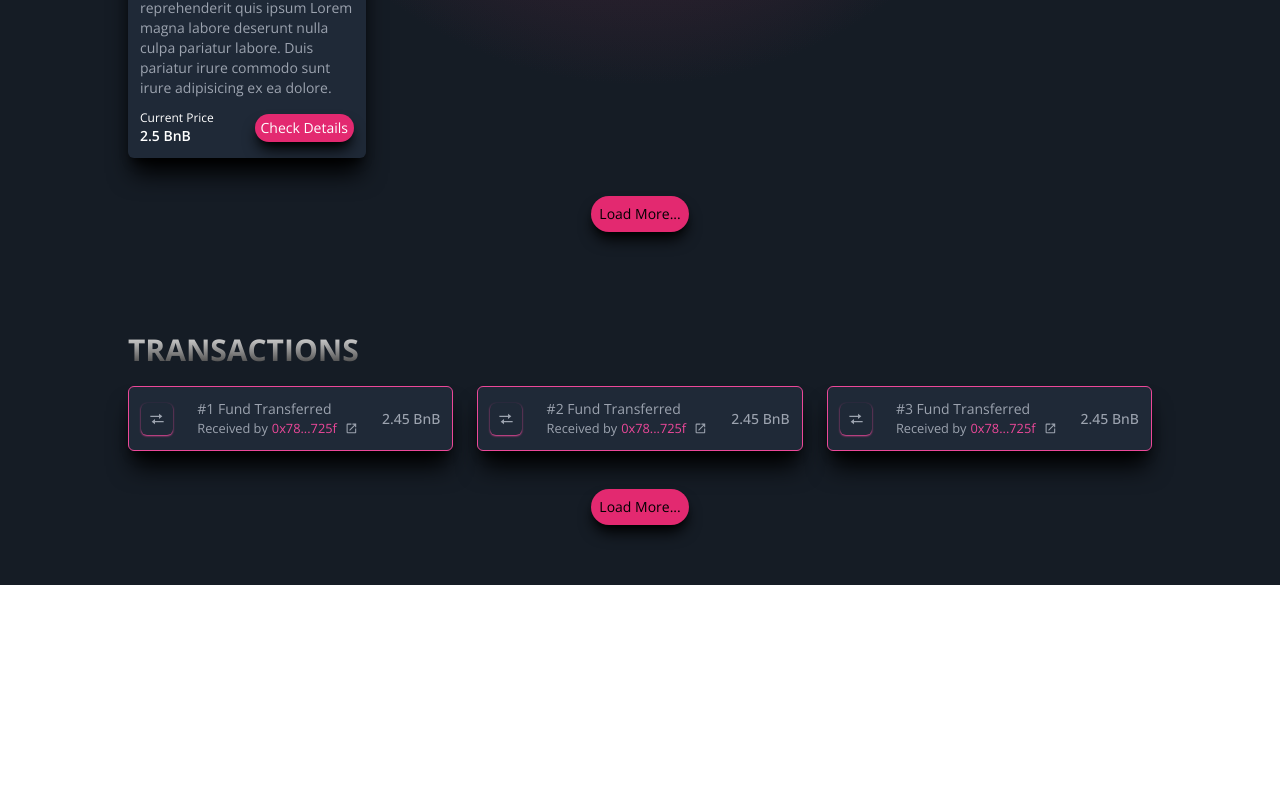
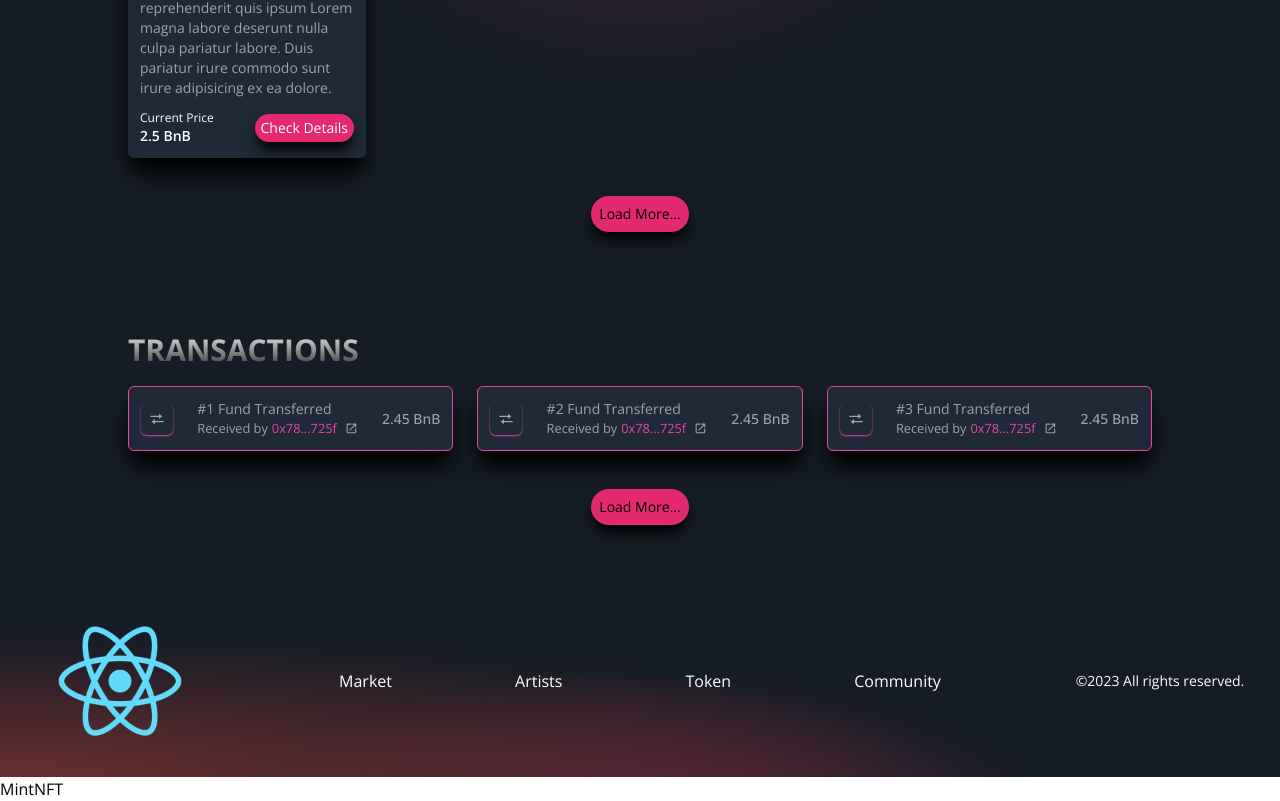
Before and after one commit to jerrymusaga/Reactos-defense, a React (Create React App) app: page / in a window 1280 px wide. Shown: the part 1754-2555 px from the top of the page. Before the commit the page ends 2339 px from the top, so only its background shows below. Built offline with nearby package versions, Linux system fonts and the light colour scheme.

Commit message:
design of footer component and setting up global store

```diff
--- a/src/App.jsx
+++ b/src/App.jsx
@@ -1,6 +1,8 @@
 import ArtWorks from "./components/ArtWorks"
+import Footer from "./components/Footer"
 import Header from "./components/Header"
 import Hero from "./components/Hero"
+import MintNFT from "./components/MintNFT"
 import Transactions from "./components/Transactions"
 
 const App = () => {
@@ -12,6 +14,8 @@
       </div>
       <ArtWorks />
       <Transactions />
+      <Footer />
+      <MintNFT />
     </div>
   )
 }
--- /dev/null
+++ b/src/components/Footer.jsx
@@ -0,0 +1,24 @@
+import logo from '../components/logo192.png'
+
+const Footer = () => {
+  return (
+    <div className='w-full flex flex-col justify-between md:justify-center items-center p-4 gradient-bg-footer'>
+        <div className='w-full flex sm:flex-row flex-col justify-between items-center my-4'>
+            <div className='flex flex-[0.25] justify-center items-center '>
+                <img className='w-32' src={logo} alt='logo' />
+            </div>
+            <div className='flex flex-1 justify-evenly items-center flex-wrap sm:mt-0 mt-5 w-full text-white text-base text-center'>
+                <p className='cursor-pointer mx-2'>Market</p>
+                <p className='cursor-pointer mx-2'>Artists</p>
+                <p className='cursor-pointer mx-2'>Token</p>
+                <p className='cursor-pointer mx-2'>Community</p>
+            </div>
+            <div className='flex flex-[0.25] justify-center items-center'>
+                <p className='text-white text-right text-sm'>&copy;2023 All rights reserved.</p>
+            </div>
+        </div>
+    </div>
+  )
+}
+
+export default Footer
--- a/src/components/Header.jsx
+++ b/src/components/Header.jsx
@@ -10,7 +10,7 @@
         <ul className='md:flex-[0.5] text-white md:flex hidden list-none justify-between items-center flex-initial'  >
             <li className='mx-4 cursor-pointer'>Market</li>
             <li className='mx-4 cursor-pointer'>Artists</li>
-            <li className='mx-4 cursor-pointer'>Features</li>
+            <li className='mx-4 cursor-pointer'>Token</li>
             <li className='mx-4 cursor-pointer'>Community</li>
         </ul>
         <button className='shadow-xl shadow-black text-white bg-[#e32970] hover:bg-[#bd255f] md:text-xs p-2 rounded-full '>Connect Wallet</button>
--- /dev/null
+++ b/src/components/MintNFT.jsx
@@ -0,0 +1,9 @@
+import React from 'react'
+
+const MintNFT = () => {
+  return (
+    <div>MintNFT</div>
+  )
+}
+
+export default MintNFT
--- /dev/null
+++ b/src/store/index.js
@@ -0,0 +1,7 @@
+import { createGlobalState } from "react-hooks-global-state";
+
+const {setGlobalState, getGlobalState, useGlobalState} = createGlobalState({
+    modal: 'scale-0'
+});
+
+export {setGlobalState, getGlobalState, useGlobalState}
```
